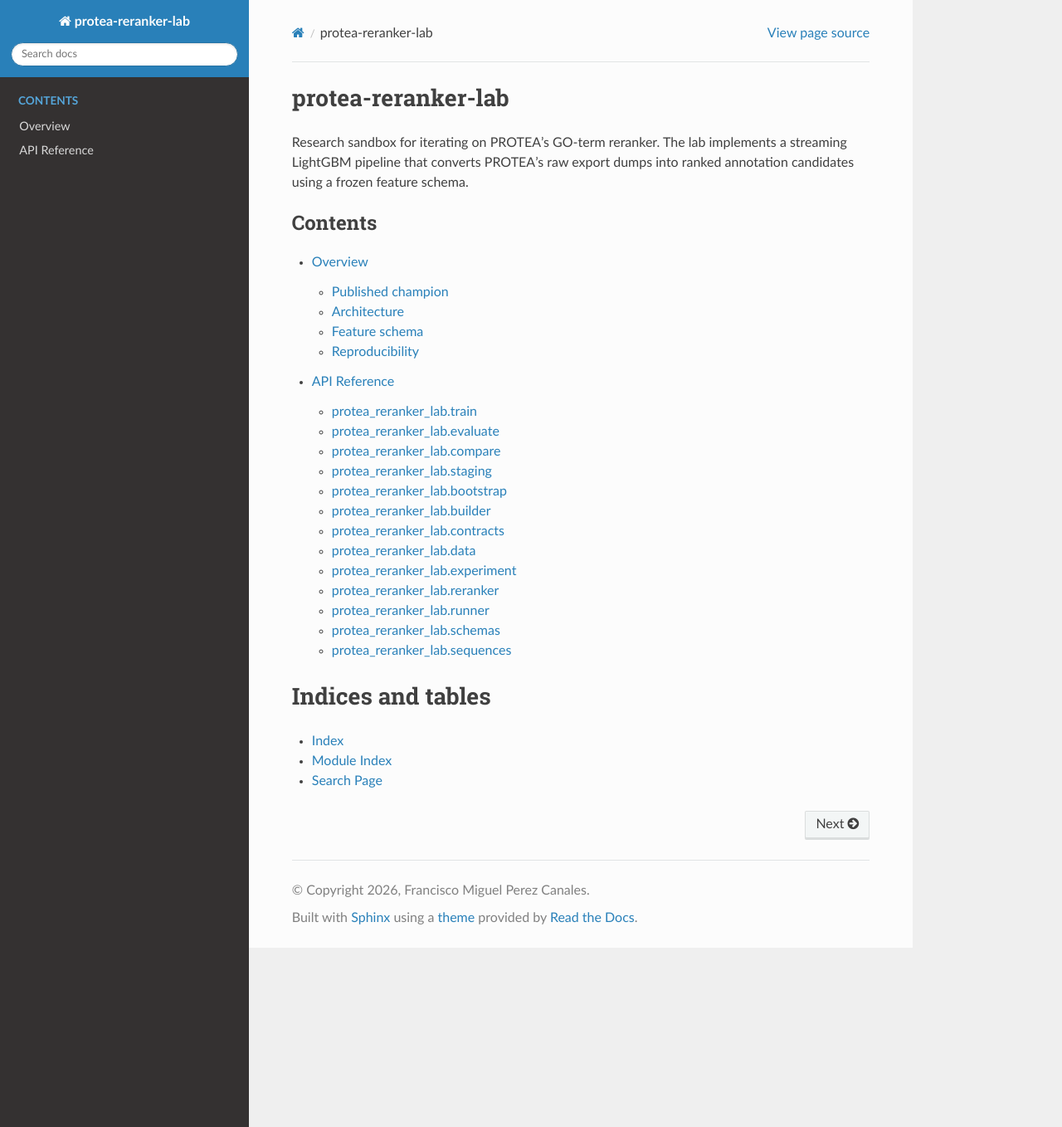
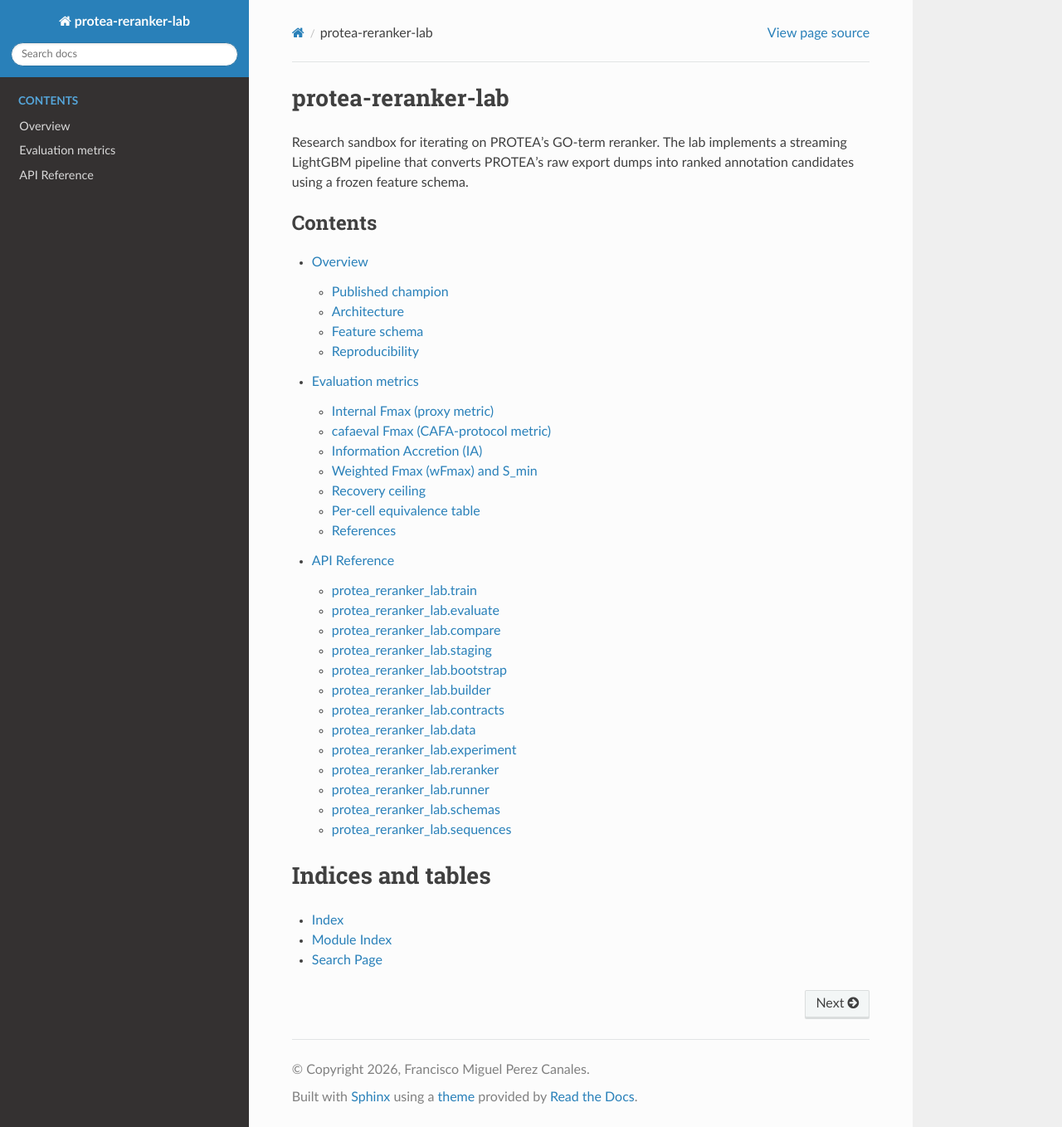
Before and after one commit to frapercan/protea-reranker-lab, a Sphinx documentation site: the page built from docs/source/index.rst, in a window 1280 px wide and 1358 px high. Shown: the whole window at 83% size. Built offline with Sphinx 7.4.7 and the Read the Docs theme 3.1.0, drawn with Linux system fonts in a browser that asks for light colours; some of the changed lines change nothing that is shown.

Commit message:
docs(F-LAFA-IA-DOC): Sphinx metrics page — IA definition, four-metric taxonomy, equivalence table (#56)
## Summary

- Adds `docs/source/metrics.rst`: a self-contained Sphinx page
documenting every evaluation metric used in the reranker lab, motivated
by the IA-alignment hypothesis in section 6 of
`IA-ALIGNED-RERANKER-BRIEF.md`.
- Wires the new page into the toctree in `index.rst`.
- No code touched (docs-only PR).

## What the page covers

- **Internal Fmax** (`fmax_per_protein_group`): no DAG propagation,
measured under `neg_pos_ratio=10`, purpose as a proxy/diagnostics metric
only.
- **cafaeval Fmax** (`prop=fill`, `norm=cafa`): CAFA protocol, three
compounding reasons it is 6-10x higher than the internal number
(fill-propagation, restricted ground truth, CAFA normalisation).
- **Information Accretion (IA)**: formal definition from Clark and
Radivojac (2013), provenance of `datasets/ia/IA-swissprot-exp-v227.txt`
(v227 SwissProt experimental corpus, democafa commit `742814eb`, 38,739
terms, range 0 to 15.9462 bits, per-aspect stats).
- **wFmax / S_min**: IA-weighted honest metrics, why they are the
correct claim for the IA-alignment hypothesis, and why unweighted
cafaeval Fmax can stay flat when specific-term precision improves.
- **Recovery ceiling**: decomposition into KNN retrieval recall and
reranker precision; why the lab cafaeval Fmax is an upper bound on
full-pipeline CAFA performance.
- **Per-cell equivalence table**: champion numbers (internal Fmax /
cafaeval Fmax / wFmax / S_min) side by side; wFmax and S_min columns
marked TBD pending executor slice F-LAFA-IA.0.

## Build

`make html` passes. The 13 autodoc warnings are pre-existing (pydantic
not in system Python, affects all modules) and are unrelated to
`metrics.rst`.

## Test plan

- [ ] `make html` green in the lab docs worktree
- [ ] No em-dashes in prose (`grep -- "--" metrics.rst` returns only RST
underlines)
- [ ] Reranker token linter passes (`lint-reranker-tokens.py --paths
docs/source/metrics.rst`)
- [ ] wFmax/S_min TBD cells updated once F-LAFA-IA.0 completes and
writes results to `runs/`

```diff
--- a/docs/source/index.rst
+++ b/docs/source/index.rst
@@ -11,6 +11,7 @@ schema.
    :caption: Contents
 
    overview
+   metrics
    reference/index
 
 Indices and tables
--- /dev/null
+++ b/docs/source/metrics.rst
@@ -0,0 +1,463 @@
+Evaluation metrics
+==================
+
+This page documents every evaluation metric used in the reranker lab,
+explains why the internal Fmax and the cafaeval Fmax differ by roughly
+a factor of 10, defines Information Accretion (IA) formally, and
+provides a per-cell equivalence table so that readers can locate each
+number in the thesis and in the code without ambiguity.
+
+.. contents:: On this page
+   :depth: 2
+   :local:
+
+.. _metrics-internal-fmax:
+
+Internal Fmax (proxy metric)
+----------------------------
+
+**Computed by:** :func:`protea_reranker_lab.evaluate.fmax_per_protein_group`
+
+**What it measures.** Protein-averaged Fmax on the flat candidate rows
+that LightGBM sees during training and internal validation. Inputs are
+row-aligned numpy arrays: one score per (protein, GO-term) candidate,
+one binary label (1 = positive, 0 = negative), and a ``group_sizes``
+vector that records how many rows belong to each protein. The function
+sweeps 101 thresholds, computes per-protein precision and recall at
+each threshold, averages across proteins with at least one positive,
+and returns the best F1.
+
+**Key properties.**
+
+- No DAG propagation. The candidates were retrieved by KNN; ancestor
+  terms that were not among the K neighbours are absent from the input
+  entirely. Precision and recall are measured only on the retrieved set.
+- Evaluated under heavy class imbalance. The training pipeline uses
+  ``neg_pos_ratio=10``, so for every true (protein, term) pair there
+  are 10 negatives sampled from the candidate list. The internal Fmax
+  therefore measures how well the model separates the correct term from
+  a pool dominated by plausible distractors.
+- No CAFA normalisation. The ``norm="cafa"`` correction (which divides
+  by the number of proteins making at least one prediction above
+  threshold) is not applied.
+
+**Why it is low (0.07 to 0.28 for champion cells).** BPO is the hardest
+aspect: many GO-term candidates per protein, very few positives. Under
+``neg_pos_ratio=10`` the positive signal is diluted by design. MFO and
+CCO are easier (fewer candidates, denser positives) and reach 0.28
+internally. These numbers are correct proxies for the model's
+discriminative ability on specific terms; they are not leaderboard
+numbers.
+
+**Do not cite in published output.** The internal Fmax is a training
+and diagnostics metric only. Cite cafaeval Fmax (with annotation)
+for leaderboard comparisons, and wFmax or S_min for the
+IA-aligned claim.
+
+.. _metrics-cafaeval-fmax:
+
+cafaeval Fmax (CAFA-protocol metric)
+-------------------------------------
+
+**Computed by:** ``cafaeval-protea`` fork, function ``cafa_eval(...)``,
+called from the sweep scripts (e.g. ``phase3d_K5_prostt5_sweep.py``).
+
+**Call signature used in sweeps:**
+
+.. code-block:: python
+
+   cafa_eval(
+       obo_file  = "datasets/bench-v1-K5/go.obo",
+       pred_dir  = ...,   # per-protein prediction files
+       gt_file   = ...,   # ground-truth TSV (candidates only)
+       ia        = None,  # NOT passed: unwieghted Fmax
+       prop      = "fill",
+       norm      = "cafa",
+       no_orphans= True,
+       max_terms = 500,
+       th_step   = 0.001,
+       n_cpu     = 1,
+   )
+
+**What it measures.** CAFA-protocol Fmax: for each threshold, precision
+and recall are computed after propagating every predicted term to all
+ancestors via ``prop="fill"`` (fill-propagation: ancestors of a
+predicted term are automatically predicted at the same score). The
+threshold is swept and the best F1 is returned, averaged across proteins
+with ``norm="cafa"``.
+
+**Why it is 6 to 10 times higher than the internal Fmax.** Three
+compounding effects:
+
+1. **Propagation.** Fill-propagation adds all ancestors of every
+   predicted term to the prediction set at no extra cost. The GO DAG
+   is broad (MFO root GO:0003674 is an ancestor of virtually every MFO
+   term), so even a single correct specific prediction drags many
+   generic ancestors into the prediction. Precision in the denominator
+   grows slowly while recall grows fast, pushing Fmax up.
+
+2. **Restricted ground truth.** The ``gt_file`` passed to cafaeval
+   contains only the positive terms that the KNN stage actually
+   retrieved (``labels_p > 0`` in the candidate list). GO terms that
+   are true annotations for a protein but were never retrieved by KNN
+   are absent from the ground truth. The model therefore cannot be
+   penalised for missing them: those false negatives are hidden. The
+   cafaeval Fmax is conditional on the KNN retrieval and is optimistic
+   relative to a full-pipeline CAFA submission.
+
+3. **CAFA normalisation.** ``norm="cafa"`` counts a protein as
+   having made a prediction only when at least one term is predicted
+   above threshold, and excludes proteins with no predictions from the
+   denominator. This matches CAFA competition rules but inflates the
+   effective precision for borderline thresholds.
+
+**Champion values (bench-v1-K3-v226-lineage-prostt5, seed 42):**
+
+.. list-table::
+   :header-rows: 1
+   :widths: 20 25 20 20 20
+
+   * - Cell
+     - Internal Fmax
+     - cafaeval Fmax
+     - KNN baseline
+     - Reranker lift
+   * - lk-mfo
+     - 0.278
+     - 0.725
+     - 0.582
+     - +0.143
+   * - lk-bpo
+     - 0.069
+     - 0.671
+     - 0.584
+     - +0.087
+   * - lk-cco
+     - 0.109
+     - 0.781
+     - 0.705
+     - +0.076
+   * - pk-mfo
+     - 0.099
+     - 0.511
+     - (baseline)
+     - n/a
+   * - pk-bpo
+     - 0.025
+     - 0.379
+     - (baseline)
+     - n/a
+   * - pk-cco
+     - 0.063
+     - 0.507
+     - (baseline)
+     - n/a
+
+The reranker lift column shows the true contribution of the model over
+the KNN baseline, which is the publishable result from Chapter 6.
+
+.. _metrics-ia:
+
+Information Accretion (IA)
+--------------------------
+
+Information Accretion is the formal measure of how much
+ontology-specific information a GO-term prediction adds beyond what
+a prediction of its parent terms already implies. It was introduced
+by Clark and Radivojac (2013) and is the basis of the CAFA weighted
+metrics (wFmax, S_min).
+
+**Formal definition.**
+
+Given a set of reference proteins :math:`R` and a GO term :math:`t`
+with direct parents :math:`\text{par}(t)`:
+
+.. math::
+
+   \text{IA}(t)
+   = -\log_2 P(t \mid \text{par}(t))
+   = -\log_2 \frac{
+       |\{p \in R : t \in \text{annot}(p)\}|
+     }{
+       |\{p \in R : \forall s \in \text{par}(t),\, s \in \text{annot}(p)\}|
+     }
+
+where :math:`\text{annot}(p)` is the propagated (closed-under-ancestors)
+annotation set of protein :math:`p`. The denominator counts proteins
+annotated with ALL parents of :math:`t`; the numerator counts those
+additionally annotated with :math:`t` itself. The ratio is the
+conditional probability that a protein already satisfying the parents
+is also annotated to the child term. A highly specific term with very
+few annotated proteins yields high IA (high surprise); a very generic
+term whose annotation is almost guaranteed by its parents yields IA
+close to 0.
+
+Root terms (GO:0008150 Biological process, GO:0005575 Cellular
+component, GO:0003674 Molecular function) have no parents; by
+convention their IA is defined to be 0.
+
+**IA file used in this lab:**
+
+``datasets/ia/IA-swissprot-exp-v227.txt``
+
+Format: two-column tab-separated (``GO_term<TAB>IA_bits``), no header.
+This is the exact format consumed by ``cafaeval``'s ``ia_parser``.
+
+.. _metrics-ia-provenance:
+
+IA provenance
+^^^^^^^^^^^^^
+
+.. list-table::
+   :header-rows: 1
+   :widths: 30 70
+
+   * - Field
+     - Value
+   * - Corpus
+     - SwissProt (reviewed UniProtKB) experimental GOA annotations
+   * - GOA release
+     - v227 (September 2025), PROTEA annotation_set ``5e84d6c5-...``
+   * - Evidence codes
+     - EXP, IDA, IPI, IMP, IGI, IEP, HTP, HDA, HMP, HGI, HEP, IC, TAS (13 codes)
+   * - Excluded codes
+     - IEA, all computational (ISS, ISO, ISA, ISM, IGC, RCA), all phylogenetic
+       (IBA, IBD, IKR, IRD), NAS, ND, and every ``NOT`` qualifier
+   * - Ontology (OBO)
+     - ``datasets/bench-v1-K5/go.obo`` (``releases/2026-01-23``)
+   * - OBO edges for propagation
+     - ``is_a`` and ``part_of`` only, no cross-aspect edges
+   * - Tooling
+     - ``democafa`` commit ``742814eb`` (github.com/anphan0828/democafa_package)
+   * - Entry point
+     - ``python -m democafa.datacollection.propagate_and_ia``
+   * - IA rows written
+     - 38,739 (full OBO term universe across P, C, F)
+   * - Rows with nonzero IA
+     - 28,391
+   * - IA range
+     - 0 to 15.9462 bits
+   * - Mean IA
+     - 2.773 bits
+
+Per-aspect statistics over terms present in the corpus:
+
+.. list-table::
+   :header-rows: 1
+   :widths: 10 12 10 10 12 12 12
+
+   * - Aspect
+     - Terms
+     - Min (bits)
+     - Max (bits)
+     - Mean (bits)
+     - Median (bits)
+     - Nonzero
+   * - CCO (C)
+     - 2,959
+     - 0.000
+     - 14.894
+     - 3.532
+     - 2.485
+     - 2,577
+   * - MFO (F)
+     - 7,283
+     - 0.000
+     - 14.924
+     - 3.763
+     - 3.442
+     - 6,666
+   * - BPO (P)
+     - 19,244
+     - 0.000
+     - 13.828
+     - 1.778
+     - 0.485
+     - 13,364
+
+Validation spot checks confirm correct behaviour: shallow MF terms have
+low IA (GO:0003824 catalytic activity 1.499 bits; GO:0016787 hydrolase
+activity 1.750 bits), locational terms are intermediate (GO:0005634
+nucleus 0.954 bits; GO:0005737 cytoplasm 0.347 bits), and singleton
+terms approach the per-aspect maximum.
+
+.. _metrics-wfmax:
+
+Weighted Fmax (wFmax) and S_min
+--------------------------------
+
+**wFmax** is the IA-weighted analogue of cafaeval Fmax. Precision and
+recall at each threshold are replaced by their IA-weighted counterparts:
+
+.. math::
+
+   \text{ru}(t, \tau) = \frac{\sum_{t : \hat{s}(t) < \tau} \text{IA}(t)}{
+     \sum_{t \in A} \text{IA}(t)}
+
+   \text{mi}(t, \tau) = \frac{\sum_{t : \hat{s}(t) \geq \tau,\, t \notin A} \text{IA}(t)}{
+     \text{normaliser}}
+
+where :math:`A` is the ground-truth annotation set, :math:`\hat{s}(t)`
+is the predicted score for term :math:`t`, ``ru`` is remaining
+uncertainty (weighted false negative rate), and ``mi`` is misinformation
+(weighted false positive rate). The best F1-like combination over
+thresholds is wFmax; the minimum Euclidean distance ``ru`` + ``mi``
+is S_min. Both are available from ``cafaeval`` when ``ia=`` is passed.
+
+**Why wFmax / S_min are the honest metrics for this hypothesis.** The
+IA-alignment hypothesis claims that training the reranker to weight
+specific (high-IA) terms more heavily than generic (low-IA) ones will
+improve the scores that the IA weighting actually measures. A model that
+improves wFmax over the KNN baseline has genuinely lifted the signal in
+the informative region, where propagation cannot inflate the number.
+The unweighted cafaeval Fmax can stay flat or decrease slightly: that
+happens when the model shifts probability mass from generic to specific
+terms (lower precision on easy terms, higher on hard ones), which is the
+desired behaviour.
+
+.. _metrics-recovery-ceiling:
+
+Recovery ceiling
+----------------
+
+The cafaeval Fmax is optimistic because the ground truth is restricted
+to the candidates that the KNN stage retrieved. The **recovery ceiling**
+quantifies this optimism: it is the fraction of a protein's true
+positive GO terms (propagated, for the aspect under evaluation) that
+appear in the KNN candidate list.
+
+Formally, for protein :math:`p`, aspect :math:`a`, and KNN candidate
+set :math:`C_p`:
+
+.. math::
+
+   \text{ceiling}(p, a) =
+   \frac{|\text{annot}(p, a) \cap C_p|}{|\text{annot}(p, a)|}
+
+A ceiling of 0.80 means that 20 percent of the protein's true annotations
+could not possibly be recovered, regardless of how good the reranker is,
+because the KNN stage never produced them as candidates. The cafaeval
+Fmax computed in the lab is therefore an upper bound on what a full
+pipeline would achieve.
+
+**Decomposition.** Pipeline performance decomposes into two independent
+stages:
+
+1. **KNN recall** (retrieval ceiling): the fraction of true annotations
+   that appear in the candidate list.
+2. **Reranker precision at threshold** (ranking quality): given the
+   candidates, how accurately the model ranks positives above negatives.
+
+Chapter 6 separates these two quantities so that the reranker's
+contribution (stage 2) is not conflated with the KNN's limitations
+(stage 1). The per-cell delta over the KNN baseline (columns in the
+table above) measures stage 2 in isolation.
+
+.. _metrics-equivalence-table:
+
+Per-cell equivalence table
+--------------------------
+
+The following table places the four metric families side by side for
+the pilot cell set (``bench-v1-K3-v226-lineage-prostt5``, seed 42,
+champion reranker). The wFmax and S_min columns are placeholders
+pending the completion of the IA-aligned re-evaluation run
+(executor slice F-LAFA-IA.0). Once those runs complete, the results
+will be placed under ``runs/`` and this table will be updated.
+
+.. list-table::
+   :header-rows: 1
+   :widths: 12 18 18 18 18 16
+
+   * - Cell
+     - Internal Fmax
+     - cafaeval Fmax
+     - wFmax (IA-weighted)
+     - S_min (IA-weighted)
+     - KNN cafaeval Fmax
+   * - lk-mfo
+     - 0.278
+     - 0.725
+     - *TBD*
+     - *TBD*
+     - 0.582
+   * - lk-bpo
+     - 0.069
+     - 0.671
+     - *TBD*
+     - *TBD*
+     - 0.584
+   * - lk-cco
+     - 0.109
+     - 0.781
+     - *TBD*
+     - *TBD*
+     - 0.705
+   * - nk-mfo
+     - n/a
+     - 0.7065 (mean 3 seeds)
+     - *TBD*
+     - *TBD*
+     - 0.6447
+   * - nk-bpo
+     - n/a
+     - 0.5596 (mean 3 seeds)
+     - *TBD*
+     - *TBD*
+     - 0.5333
+   * - nk-cco
+     - n/a
+     - 0.7774 (mean 3 seeds)
+     - *TBD*
+     - *TBD*
+     - 0.7000
+   * - pk-mfo
+     - 0.099
+     - 0.511
+     - *TBD*
+     - *TBD*
+     - 0.4831
+   * - pk-bpo
+     - 0.025
+     - 0.379
+     - *TBD*
+     - *TBD*
+     - 0.4031
+   * - pk-cco
+     - 0.063
+     - 0.507
+     - *TBD*
+     - *TBD*
+     - 0.6009
+
+Internal Fmax is computed without propagation on the raw candidate rows.
+The cafaeval Fmax uses ``prop="fill"``, ``norm="cafa"``, no IA weighting.
+wFmax and S_min use the same cafaeval call with
+``ia="datasets/ia/IA-swissprot-exp-v227.txt"`` (IA provenance: see
+:ref:`metrics-ia-provenance`). Cells labelled *TBD* will be filled once
+the re-evaluation results are written to ``runs/``.
+
+.. _metrics-references:
+
+References
+----------
+
+- Clark, W.T. and Radivojac, P. (2013). Information-theoretic evaluation
+  of predicted ontological annotations. *Bioinformatics*, 29(13),
+  i53-i61. https://doi.org/10.1093/bioinformatics/btt228
+
+- Jiang, Y. et al. (2016). An expanded evaluation of protein function
+  prediction methods with refined community standards. *Nucleic Acids
+  Research*, 44(15), e123. (CAFA 2 normalisation conventions)
+
+- Radivojac, P. et al. (2013). A large-scale evaluation of computational
+  protein function prediction. *Nature Methods*, 10, 221-227. (CAFA 1)
+
+- democafa package: https://github.com/anphan0828/democafa_package
+  (commit ``742814eb``)
+
+- IA artefact and full reproduction steps: ``datasets/ia/provenance.md``
+  and ``datasets/ia/build_corpus.sql``
+
+- cafaeval-protea fork: ``~/Thesis2/repositories/cafaeval-protea``
+  (function signature in ``src/cafaeval/evaluate.py::cafa_eval``)
```
